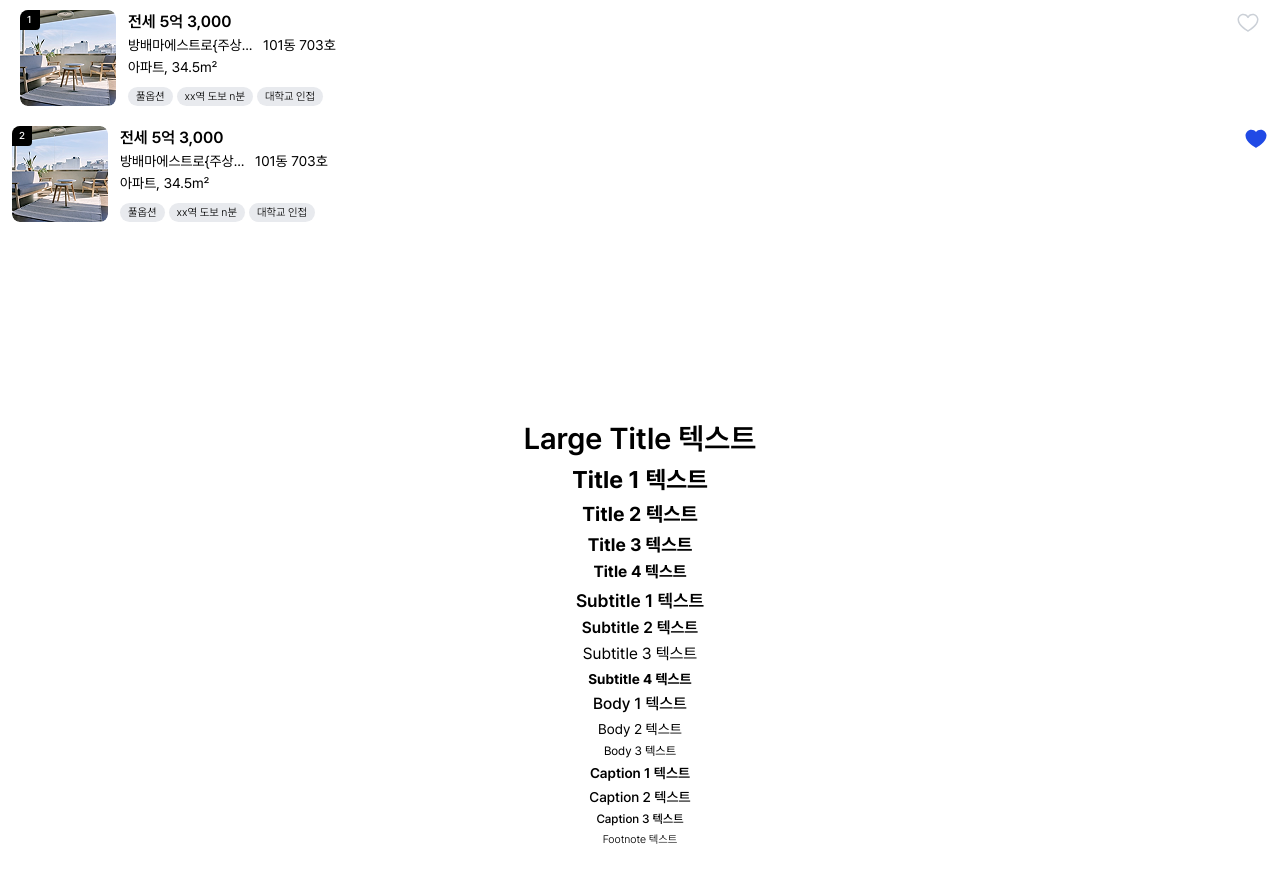
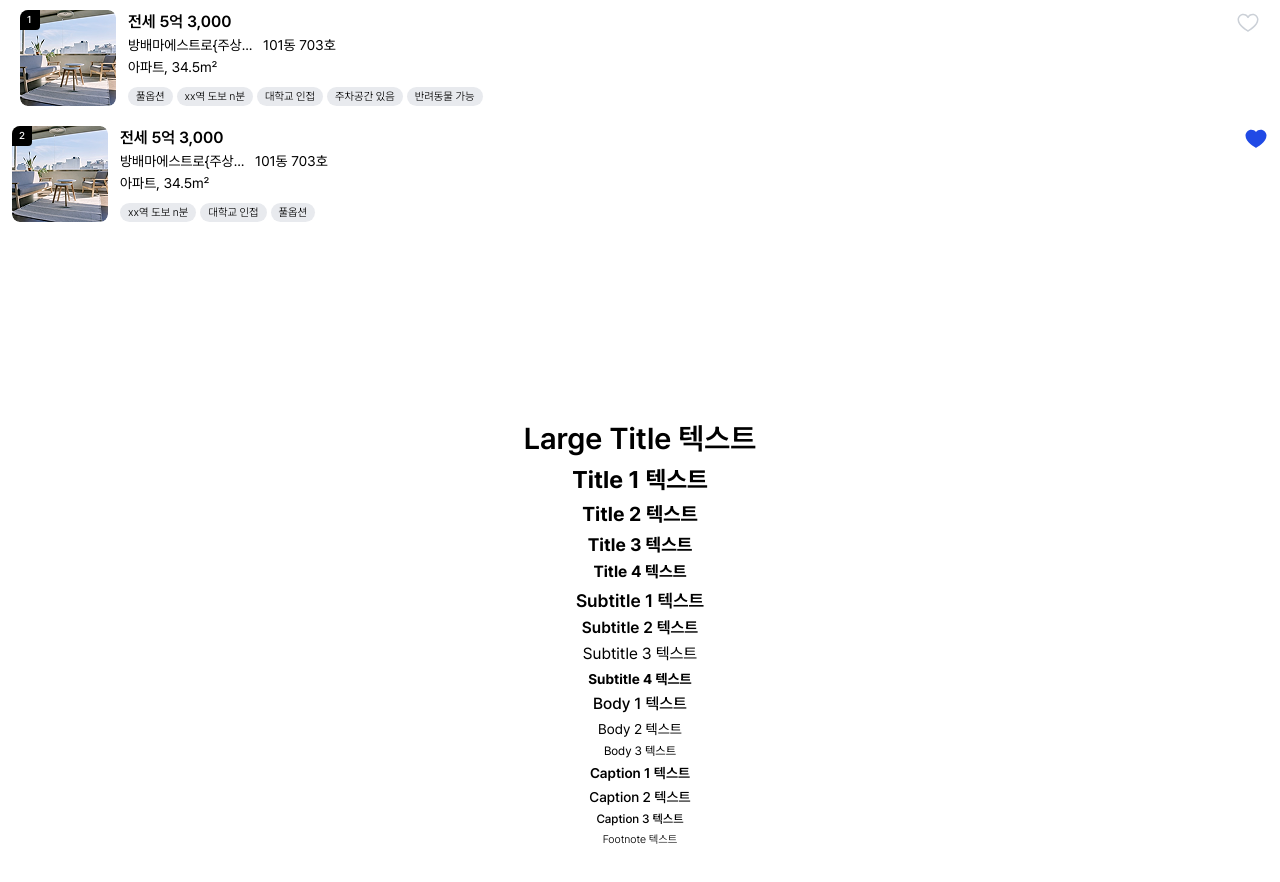
Before and after one commit to FC-DEV3-Final-Project/zoop-frontend, a Next.js app: page /test in a window 1280 px wide. Shown: the top 882 px of the page. Built offline with nearby package versions, Linux system fonts and the light colour scheme.

Commit message:
feat: 태그 최대 한줄로 고정

```diff
--- a/src/app/test/page.tsx
+++ b/src/app/test/page.tsx
@@ -14,7 +14,7 @@ export default function Test() {
           detailAddress="101동 703호"
           buildingType="아파트"
           area="34.5㎡"
-          tags={["풀옵션", "xx역 도보 n분", "대학교 인접"]}
+          tags={["풀옵션", "xx역 도보 n분", "대학교 인접", "주차공간 있음", "반려동물 가능"]}
           liked={false}
         />
         <PropertyCard
@@ -27,7 +27,7 @@ export default function Test() {
           detailAddress="101동 703호"
           buildingType="아파트"
           area="34.5㎡"
-          tags={["풀옵션", "xx역 도보 n분", "대학교 인접"]}
+          tags={["xx역 도보 n분", "대학교 인접", "풀옵션"]}
           liked={true}
           small={true}
         />
--- a/src/components/common/PropertyCard.tsx
+++ b/src/components/common/PropertyCard.tsx
@@ -100,16 +100,17 @@ const PropertyCard = ({
         </div>
 
         {/* 태그 리스트 */}
-        <div className="flex flex-wrap items-center gap-1 self-stretch">
+        <div className="flex flex-wrap items-center gap-1 h-[19px] overflow-hidden self-stretch">
           {tags.map((tag, index) => (
             <div
               key={index}
-              className="text-footnote flex items-center justify-center gap-2.5 rounded-[50px] bg-[#E8EAEE] px-2 py-0.5 text-center"
-            >
-              {tag}
-            </div>
-          ))}
-        </div>
+      className="text-footnote flex-shrink-0 flex items-center justify-center gap-2.5 rounded-[50px] bg-[#E8EAEE] px-2 py-0.5 text-center"
+    >
+      {tag}
+    </div>
+  ))}
+</div>
+
       </div>
     </div>
   );
```
